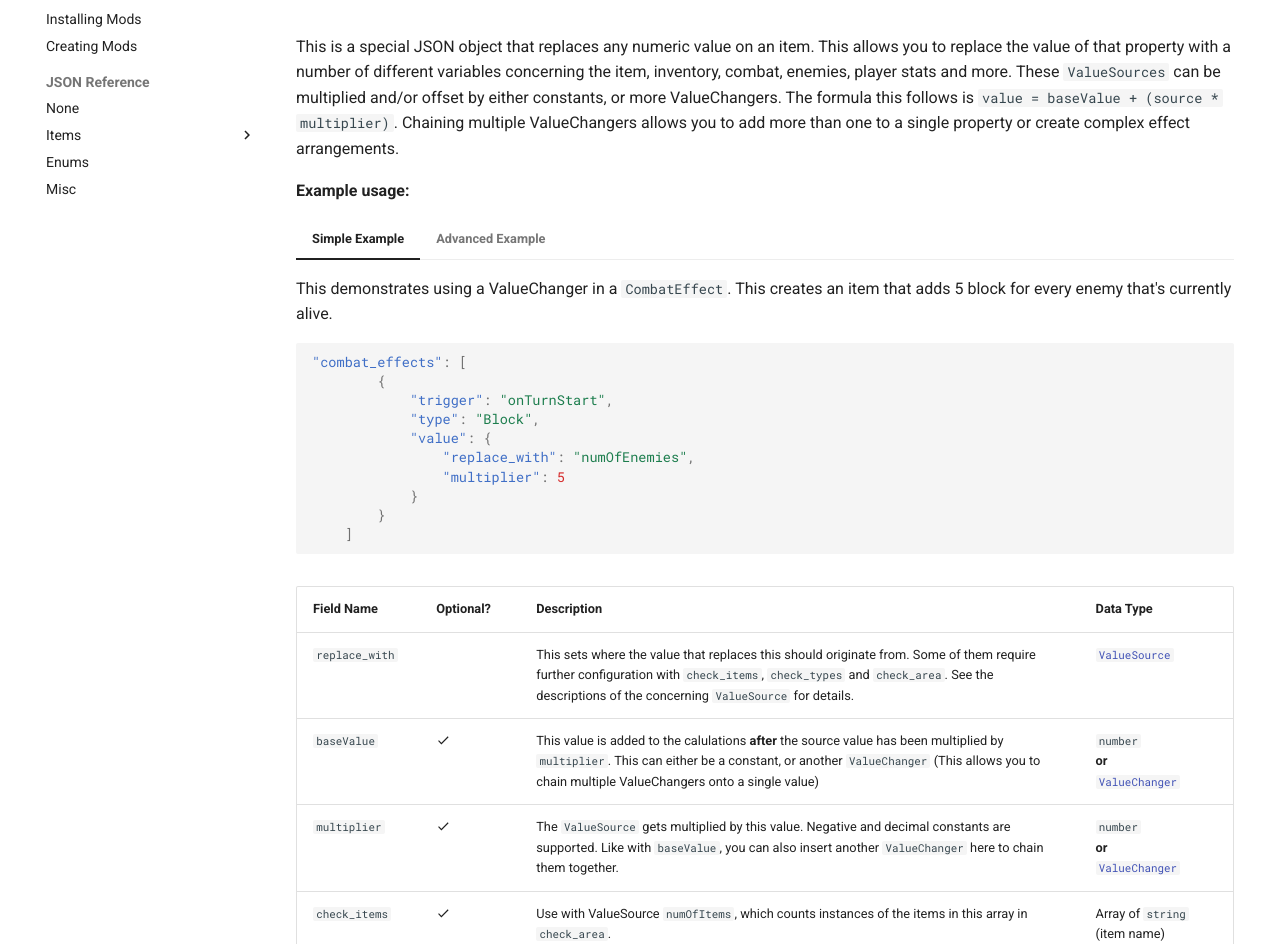
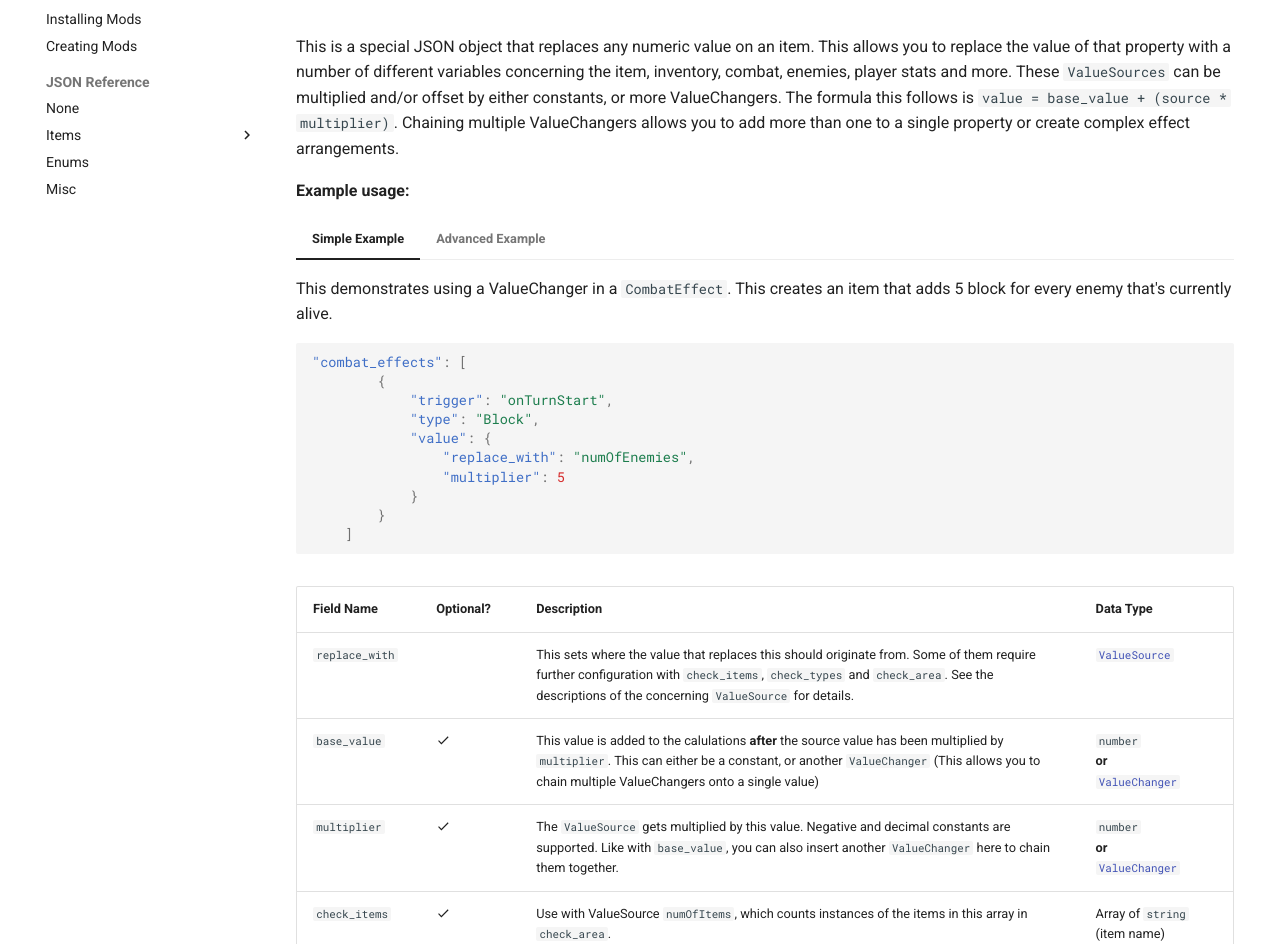
Before and after one commit to BackpackHero/ModDocs, an MkDocs documentation site: the page built from docs/JSON_Reference/Misc/ValueChanger.md, in a window 1280 px wide and 1400 px high. Shown: the part 146-1090 px from the top of the window. Built offline with MkDocs 1.6.1 and Material for MkDocs 9.7.7, drawn with Linux system fonts in a browser that asks for light colours.

Commit message:
Fix ValueChanger base_value typo

````diff
--- a/docs/JSON_Reference/Misc/ValueChanger.md
+++ b/docs/JSON_Reference/Misc/ValueChanger.md
@@ -2,7 +2,7 @@
 
 This is a special JSON object that replaces any numeric value on an item.
 This allows you to replace the value of that property with a number of different variables concerning the item, inventory, combat, enemies, player stats and more.
-These `ValueSources` can be multiplied and/or offset by either constants, or more ValueChangers. The formula this follows is `value = baseValue + (source * multiplier)`.
+These `ValueSources` can be multiplied and/or offset by either constants, or more ValueChangers. The formula this follows is `value = base_value + (source * multiplier)`.
 Chaining multiple ValueChangers allows you to add more than one to a single property or create complex effect arrangements.
 
 **Example usage:**
@@ -22,7 +22,7 @@ Chaining multiple ValueChangers allows you to add more than one to a single prop
     ```
 
 === "Advanced Example"
-    ValueChangers can be chained together, either using the baseValue (to sum two ValueChangers) or using the multiplier (to multiply two ValueChangers with eachother).
+    ValueChangers can be chained together, either using the base_value (to sum two ValueChangers) or using the multiplier (to multiply two ValueChangers with eachother).
     This demonstrates an item that adjusts its damage, based on how many Shields and Armor items are around it, and how many turns have passed this combat.
     ```json
     "combat_effects": [
@@ -44,8 +44,8 @@ Chaining multiple ValueChangers allows you to add more than one to a single prop
 |   Field Name  |    Optional?   |                                                                                                              Description                                                                                                              |                                              Data Type                                              |
 |---------------|----------------|---------------------------------------------------------------------------------------------------------------------------------------------------------------------------------------------------------------------------------------|-----------------------------------------------------------------------------------------------------|
 | `replace_with`|                |  This sets where the value that replaces this should originate from. Some of them require further configuration with `check_items`, `check_types` and `check_area`. See the descriptions of the concerning `ValueSource` for details. |                               [`ValueSource`](../Enums/ValueSource.md)                              |
-|  `baseValue`  |:material-check:| This value is added to the calulations **after** the source value has been multiplied by `multiplier`. This can either be a constant, or another `ValueChanger` (This allows you to chain multiple ValueChangers onto a single value) |                       `number`<br>**or**<br>[`ValueChanger`](ValueChanger.md)                       |
-|  `multiplier` |:material-check:|                     The `ValueSource` gets multiplied by this value. Negative and decimal constants are supported. Like with `baseValue`, you can also insert another `ValueChanger` here to chain them together.                     |                       `number`<br>**or**<br>[`ValueChanger`](ValueChanger.md)                       |
+|  `base_value` |:material-check:| This value is added to the calulations **after** the source value has been multiplied by `multiplier`. This can either be a constant, or another `ValueChanger` (This allows you to chain multiple ValueChangers onto a single value) |                       `number`<br>**or**<br>[`ValueChanger`](ValueChanger.md)                       |
+|  `multiplier` |:material-check:|                     The `ValueSource` gets multiplied by this value. Negative and decimal constants are supported. Like with `base_value`, you can also insert another `ValueChanger` here to chain them together.                    |                       `number`<br>**or**<br>[`ValueChanger`](ValueChanger.md)                       |
 | `check_items` |:material-check:|                                                                 Use with ValueSource `numOfItems`, which counts instances of the items in this array in `check_area`.                                                                 |Array of `string` (item name)<br>**or**<br>[`ItemDefinition`](NOTFOUND_ItemDefinition.schema.json.md)|
 | `check_types` |:material-check:|                                                   Use with ValueSource `numOfItemTypes`, which counts instances of items, that have an `ItemType` from this array, in `check_area`.                                                   |                             Array of [`ItemType`](../Enums/ItemType.md)                             |
 |  `check_area` |:material-check:|                               Use with ValueSources `numOfItems`, `numOfItemTypes`, `numOfPocketsInArea`, `sizeOfItem`. This is the area that these sources search in.<br>**Default value**: `['board']`                              |                             Array of [`ItemType`](../Enums/ItemType.md)                             |
````
Also changed, not shown: schema_md_templates/ValueChanger.md (+2 -2 lines), 1 other file.
